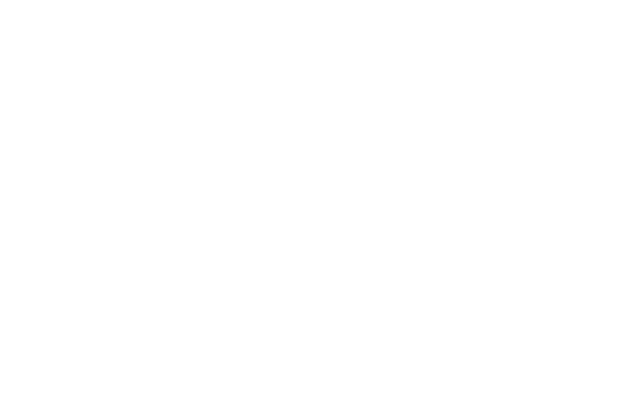
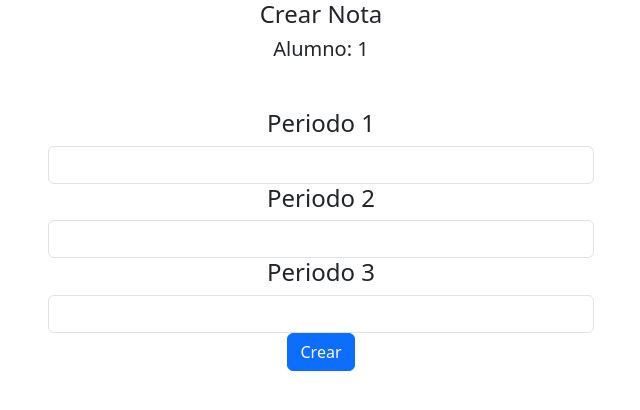
Before and after one commit to santacruzandres1/Integrador-SIlicon, a React (Create React App) app in the folder Frontend/grading-system/: page /dashboard/crearNota/1/1/1 in a window 1280 px wide. Before the commit this address had no page. Shown: the top 410 px of the page, without its empty margins (319-959 px from the left). Built offline with nearby package versions, Linux system fonts and the light colour scheme.

Commit message:
borrar notas

```diff
--- a/Frontend/grading-system/src/App.js
+++ b/Frontend/grading-system/src/App.js
@@ -36,7 +36,7 @@
         <Route path={`/dashboard/editMateria/:id_materia`} element={<FormEditMateria />} />
         <Route path={`/dashboard/editCurso/:id_curso`} element={<FormEditCurso />} />
         <Route path={`/dashboard/editarNota/:id_materia/:id_usuario`} element={<FormEditarNota />} />
-        <Route path={`/dashboard/crearNota/:id_materia/:id_usuario`} element={<FormCrearNota />} />
+        <Route path={`/dashboard/crearNota/:id_materia/:id_usuario/:apellido`} element={<FormCrearNota />} />
       </Routes>
     </div>
   );
--- a/Frontend/grading-system/src/components/DashProfesor/DashProfesor.js
+++ b/Frontend/grading-system/src/components/DashProfesor/DashProfesor.js
@@ -1,6 +1,6 @@
 import React from 'react';
 import { useState } from 'react';
-
+import { Modal } from "react-bootstrap";
 import { useFetch } from '../../useFetch';
 import jwtDecode from 'jwt-decode';
 import TablaAlumnos from './TablaAlumnos';
@@ -42,7 +42,46 @@
   });
 
 
+  const [Eliminar, setEliminar] = useState({
+    id_materia:null,
+    id_usuario:null
+  }
 
+
+  );
+  const [showModalDel, setShowModalDel] = useState(false);
+  const handleCloseDel = () => setShowModalDel(false);
+  const handleShowDel = (id_materia,id_usuario) => {
+    let data = {id_materia,id_usuario}
+    setEliminar(data);
+
+    setShowModalDel(true);
+
+  };
+
+  const handleSubmit = () => {
+
+    fetch(`http://localhost:8080/api/nota/${Eliminar.id_materia}/${Eliminar.id_usuario}`, {
+      method: 'DELETE',
+      headers: {
+        'Content-Type': 'application/json',
+        'authorization': sessionStorage.getItem('token')
+      },
+    })
+      .then((response) => {
+        if (response.ok) {
+          console.log('Elemento eliminado con éxito');
+          setShowModalDel(false);
+
+
+        } else {
+          console.error('Error al eliminar la nota');
+        }
+      })
+      .catch((error) => {
+        console.error('Error de red:', error);
+      });
+  }
 
 
     const promedioColumna = filteredData.map(datos => {
@@ -110,6 +149,28 @@
 
                 </div>
 
+                <Modal show={showModalDel} onHide={handleCloseDel}>
+
+<Modal.Body >
+
+
+  <div className='container  text-center '>
+    <strong>¿Está seguro que desea eliminar esta nota?</strong>
+    <div className='row  '>
+      <div className='col'> <button onClick={handleSubmit} className="btn btn-danger">Eliminar</button></div>
+      <div className='col offset-1'> <button className="btn btn-dark" variant="secondary" onClick={handleCloseDel}>
+        Cancelar
+      </button></div>
+    </div>
+
+
+
+
+  </div>
+
+</Modal.Body>
+
+</Modal>
 
 
             </div>
@@ -145,6 +206,7 @@
                                 <td>{nota.promedio}</td>
                                 <div class="btn-group" role="group" aria-label="Basic example">
                                 <Link  to={`/dashboard/editarNota/${nota.id_materia}/${nota.id_usuario}`} type="button" class="btn btn-dark">Editar Nota </Link>
+                                <button onClick={() => handleShowDel(nota.id_materia,nota.id_usuario)} type="button" className="btn btn-dark">Borrar Nota</button>
                                 </div>
                             </tr>
 
--- a/Frontend/grading-system/src/components/DashProfesor/TablaAlumnos.js
+++ b/Frontend/grading-system/src/components/DashProfesor/TablaAlumnos.js
@@ -71,7 +71,7 @@
                 <td>{nota.apellido} {nota.nombre} </td>
                 <td>{nota.id_usuario}</td>
                <div class="btn-group" role="group" aria-label="Basic example">
-                    <Link  to={`/dashboard/crearNota/${nota.id_materia}/${nota.id_usuario}`} type="button" class="btn btn-dark">Crear Nota </Link>
+                    <Link  to={`/dashboard/crearNota/${nota.id_materia}/${nota.id_usuario}/${nota.apellido}`} type="button" class="btn btn-dark">Crear Nota </Link>
 
                 </div>
             </tr>
--- a/Frontend/grading-system/src/components/DashboardAlumno/DashboardAlumno.js
+++ b/Frontend/grading-system/src/components/DashboardAlumno/DashboardAlumno.js
@@ -6,6 +6,8 @@
 
 
 const DashboardAlumno = () => {
+
+
 
 
 
@@ -31,22 +33,25 @@
 
 
 
-    fetch(`http://localhost:8080/api/nota/${id_user}`, parametros)
-      .then(res => {
-        return res.json()
-          .then(body => {
-            setNota(body)
-
-          })
-      }).catch(
-        (error) => { console.log(error) }
-      );
+    fetch(`http://localhost:8080/api/nota/alumno/${id_user}`, parametros)
+  .then(res => {
+    if (!res.ok) {
+      throw new Error('Network response was not ok');
+    }
+    return res.json()
+      .then(body => {
+        setNota(body);
+      });
+  })
+  .catch(error => {
+    console.log('Fetch error:', error);
+  });
 
 
 
-  })
+  },[nota])
 
-
+debugger
   const [searchTerm, setSearchTerm] = useState('');
 
   const handleSearch = (e) => {
@@ -54,7 +59,7 @@
   };
 
   const filteredData = nota.filter((item) =>
-    item.materia[0].toLowerCase().includes(searchTerm.toLowerCase())
+    item.nombre[0].toLowerCase().includes(searchTerm.toLowerCase())
   );
 
   const promedioColumna = filteredData.map(datos => {
@@ -65,7 +70,7 @@
     const promedio = (notasValidas.reduce((total, nota) => total + nota, 0) / notasValidas.length).toFixed(2);
 
     return {
-        materia: datos.materia,
+        materia: datos.nombre,
         nota1: datos.periodo_1,
         nota2: datos.periodo_2,
         nota3: datos.periodo_3,
--- a/Frontend/grading-system/src/components/Tablas/TablaMaterias.js
+++ b/Frontend/grading-system/src/components/Tablas/TablaMaterias.js
@@ -32,10 +32,10 @@
         if (response.ok) {
           console.log('Elemento eliminado con éxito');
           setShowModalDel(false);
-          window.location.reload();
+
 
         } else {
-          console.error('Error al eliminar el usuario');
+          console.error('Error al eliminar la materia');
         }
       })
       .catch((error) => {
@@ -141,7 +141,7 @@
 
 
             <div className='container  text-center '>
-              <strong>¿Está seguro que desea eliminar este usuario?</strong>
+              <strong>¿Está seguro que desea eliminar esta materia?</strong>
               <div className='row  '>
                 <div className='col'> <button onClick={handleSubmit} className="btn btn-danger">Eliminar</button></div>
                 <div className='col offset-1'> <button className="btn btn-dark" variant="secondary" onClick={handleCloseDel}>
--- a/Frontend/grading-system/src/components/formCrear/formCrearMateria.js
+++ b/Frontend/grading-system/src/components/formCrear/formCrearMateria.js
@@ -1,4 +1,5 @@
 import React, { useState, } from 'react';
+
 
 
 const FormCrearMateria = () => {
@@ -42,7 +43,7 @@
       .then((data) => {
         console.log("Usuario creado:", data);
         alert('Materia creado con exito');
-        window.location.reload();
+
 
 
 
--- a/Frontend/grading-system/src/components/formCrear/formCrearNota.js
+++ b/Frontend/grading-system/src/components/formCrear/formCrearNota.js
@@ -3,7 +3,7 @@
 
 
 const FormCrearNota = () => {
-  const {id_materia, id_usuario} = useParams();
+  const {id_materia, id_usuario,apellido} = useParams();
   const navigate = useNavigate()
 
   const [data , setData] = useState({
@@ -53,7 +53,9 @@
 };
   return (
     <>
-    <h4>Crear Nota</h4>
+    <h4>Crear Nota </h4>
+    <h5>Alumno: {apellido}</h5>
+
       <div className="container mt-5">
         <div className="row justify-content-center">
           <div className="col-md-6">
```
